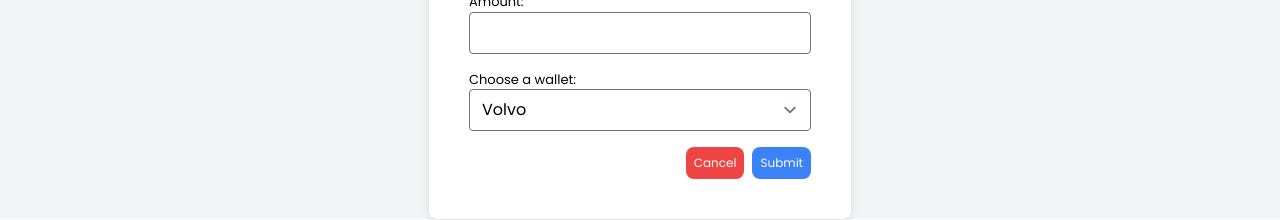
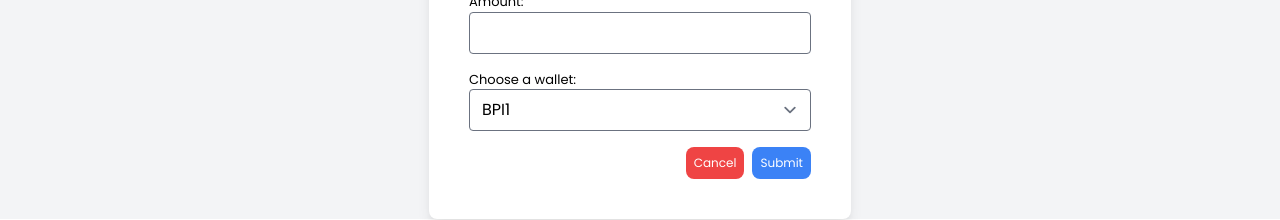
Before and after one commit to Zeaventyyy/SavingZ-Tracker, a Vue app: page / in a window 1280 px wide. Shown: the part 322-542 px from the top of the page. Built offline with nearby package versions, Linux system fonts and the light colour scheme.

Commit message:
Fixed GoalzAddEdit layout

```diff
--- a/src/components/goalz/GoalzAddEdit.vue
+++ b/src/components/goalz/GoalzAddEdit.vue
@@ -2,9 +2,7 @@
   <div class="flex flex-col h-full">
     <div class="flex flex-1 justify-between items-center p-3 pl-24 pr-24">
       <h1 class="text-lg font-bold">{{ menutitle }}</h1>
-      <p>{{ goalZ }}</p>
       <button
-        @click="showForm"
         class="flex items-center p-2 bg-blue-500 hover:bg-blue-100 hover:text-blue-500 rounded-lg text-white font-semibold"
       >
         <svg
@@ -35,16 +33,14 @@
           {{ buttontitle }} {{ menutitle }}
         </h1>
         <div class="flex flex-col">
-          <label for="Name" class="mr-4">Name:</label>
+          <label for="Name" class="mr-4 self-start">Name:</label>
           <input type="text" class="rounded mb-4 " name="Name" />
-          <label for="Amount" class="mr-4">Amount:</label>
+          <label for="Amount" class="mr-4 self-start">Amount:</label>
           <input type="number" class="rounded mb-4" name="Amount" />
-          <label for="wallets">Choose a wallet:</label>
+          <label for="wallets" class="self-start">Choose a wallet:</label>
           <select class="rounded mb-4" name="wallets" id="wallets">
-            <option value="volvo">Volvo</option>
-            <option value="saab">Saab</option>
-            <option value="opel">Opel</option>
-            <option value="audi">Audi</option>
+            <option value="volvo">BPI1</option>
+            <option value="saab">BPI2</option>
           </select>
         </div>
 
```
